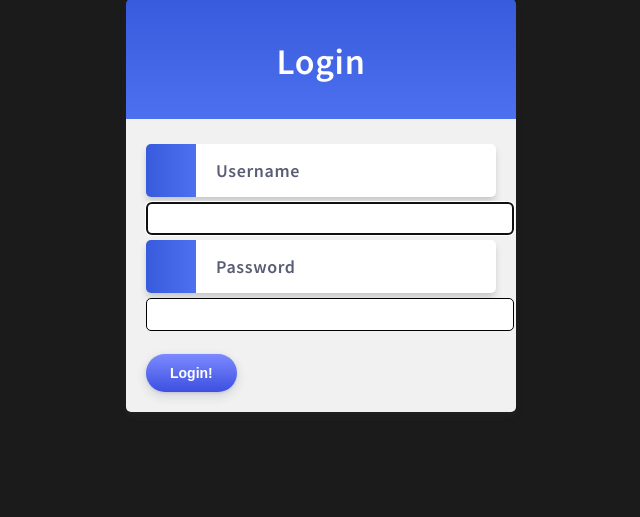
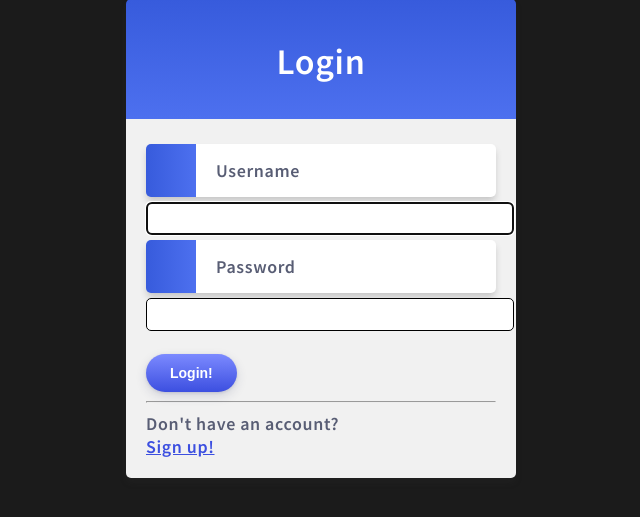
Before and after one commit to uJakubC/dwitter-project, a Django app: page /login/ in a window 1280 px wide. Shown: the part 84-601 px from the top of the page, without its empty margins (319-959 px from the left). Run offline with Django 4.2, Linux system fonts and the light colour scheme.

Commit message:
Added hyperlink to register page inside login form

```diff
--- a/Dwitter_project/Dwitter_project_app/templates/accounts/login.html
+++ b/Dwitter_project/Dwitter_project_app/templates/accounts/login.html
@@ -18,7 +18,9 @@
     <li>{{ form.password.label }}</li>
     {{ form.password }}<br>
 </ul> <br>
-    <button type="submit" name="create_user">Login!</button>
+    <button type="submit" name="create_user">Login!</button><br><hr>
+    Don't have an account? <br>
+    <a href="{% url "register" %}" style="color: #3c4fe0">Sign up!</a>
 </form>
 
 </div>
```
